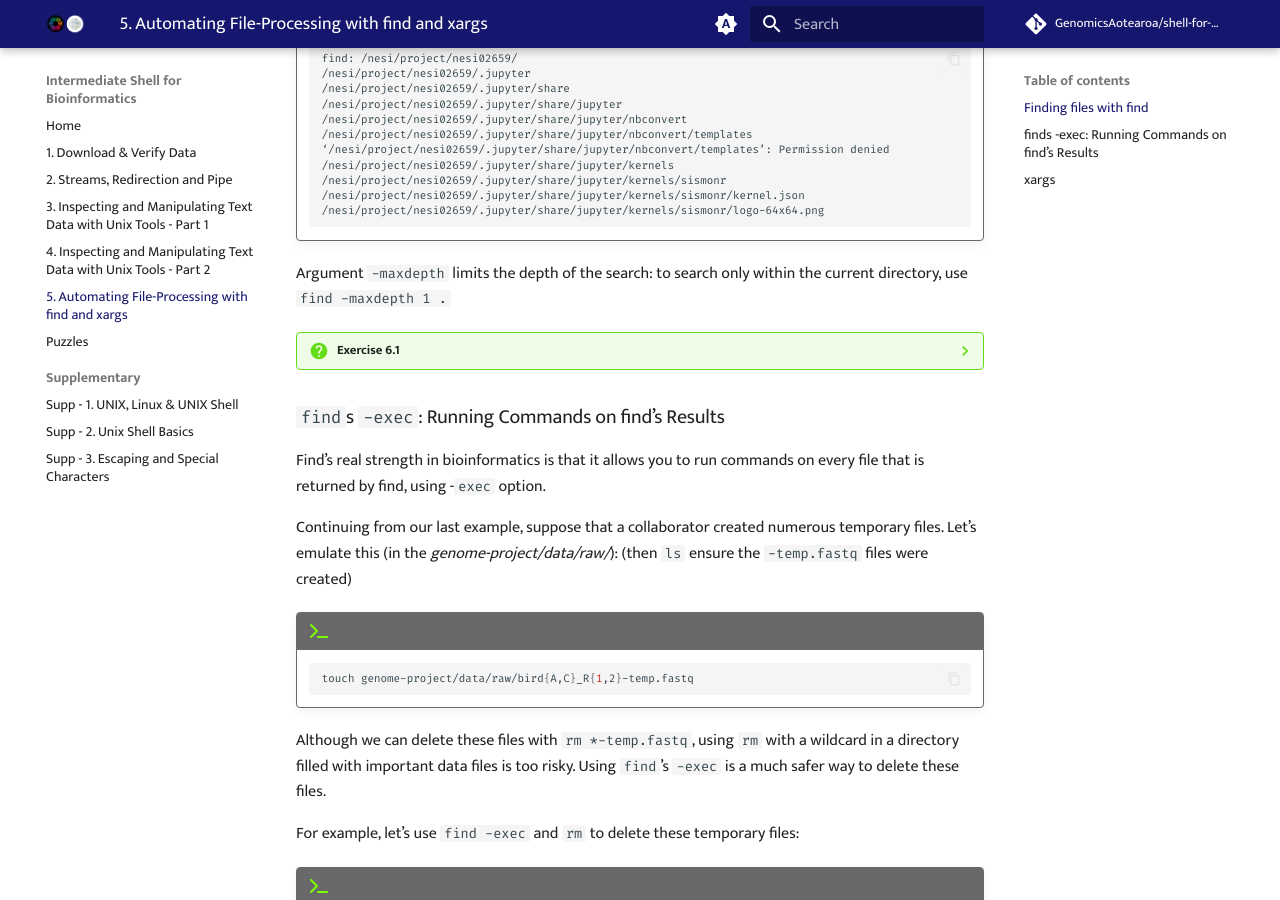
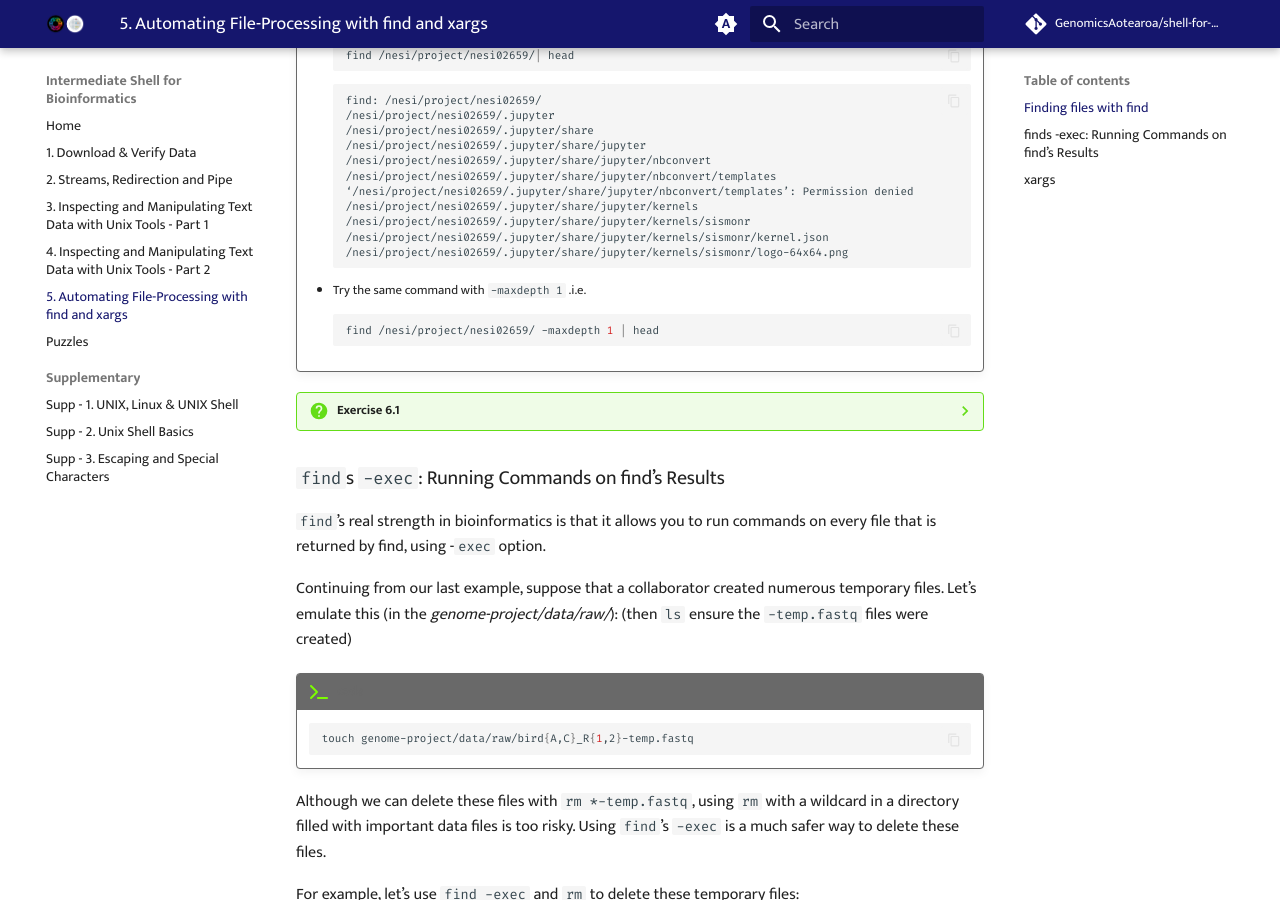
Before and after one commit to GenomicsAotearoa/shell-for-bioinformatics, an MkDocs documentation site: the page built from docs/6_automate_fileprocessing_find_xargs.md, in a window 1280 px wide and 900 px high, scrolled down 1285 px. Built offline with MkDocs 1.6.1 and Material for MkDocs 9.7.7, drawn with Linux system fonts in a browser that asks for light colours; comment, search, counter and statistics services are not loaded; some of the changed text lies outside the part shown.

Commit message:
update find command

````diff
--- a/docs/6_automate_fileprocessing_find_xargs.md
+++ b/docs/6_automate_fileprocessing_find_xargs.md
@@ -1,4 +1,4 @@
-# 5. Automating File-Processing with find and xargs
+# 5. Automating File-Processing with `find` and `xargs`
 
 In this section, we’ll learn about a more powerful way to specify files matching some criteria using Unix `find`. We’ll also see how files printed by `find` can be passed to another tool called `xargs` to create powerful Unix-based processing workflows.
 
@@ -52,7 +52,6 @@ find path expression
 
     - Path specifies the starting directory for search. Expressions are how we describe which files we want to `find` to return
     - Unlike `ls`, `find`is recursive (it will search through the directory structure). In fact, running `find` on a directory (without other arguments) is a quick way to see it’s structure, e.g.,
-
     ```bash
     find /nesi/project/nesi02659/| head
     ```
@@ -70,7 +69,10 @@ find path expression
     /nesi/project/nesi02659/.jupyter/share/jupyter/kernels/sismonr/logo-64x64.png
     ```
 
-Argument `-maxdepth` limits the depth of the search: to search only within the current directory, use `find -maxdepth 1 .`
+    - Try the same command with `-maxdepth 1` .i.e.
+    ```bash
+    find /nesi/project/nesi02659/ -maxdepth 1 | head
+    ```
 
 ??? question "Exercise 6.1"
 
@@ -130,7 +132,7 @@ Argument `-maxdepth` limits the depth of the search: to search only within the c
 
 ### `find`s `-exec`: Running Commands on find’s Results
 
-Find’s real strength in bioinformatics is that it allows you to run commands on every file that is returned by find, using -`exec` option.
+`find`’s real strength in bioinformatics is that it allows you to run commands on every file that is returned by find, using -`exec` option.
 
 Continuing from our last example, suppose that a collaborator created numerous temporary files. Let’s emulate this (in the *genome-project/data/raw/*): (then `ls` ensure the `-temp.fastq` files were created)
 
````
